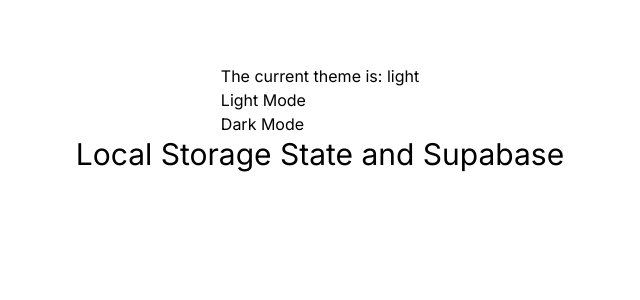
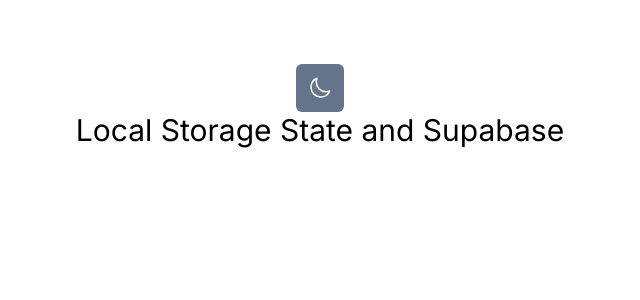
Before and after one commit to Ben888GitHub/nextjs-app-router-client-server, a Next.js app: page / in a window 1280 px wide. Shown: the top 300 px of the page, without its empty margins (320-960 px from the left). Built offline with nearby package versions, Linux system fonts and the light colour scheme.

Commit message:
set dynamic icons for theme mode

```diff
--- a/app/components/ThemeSwitcher.js
+++ b/app/components/ThemeSwitcher.js
@@ -16,15 +16,43 @@
 		return null;
 	}
 
+	const whichMode = resolvedTheme === 'dark' ? 'light' : 'dark';
+
 	return (
 		<div>
-			The current theme is: {resolvedTheme}
-			<br />
-			<button onClick={() => setTheme('light')}>Light Mode</button>
-			<br />
-			<button onClick={() => setTheme('dark')}>Dark Mode</button>
+			<button
+				className="bg-slate-500 p-3 text-lg rounded-md text-white"
+				onClick={() => setTheme(whichMode)}
+			>
+				<LightOrDark resolvedTheme={resolvedTheme} />
+			</button>
 		</div>
 	);
 };
 
 export default ThemeSwitcher;
+
+const LightOrDark = ({ resolvedTheme }) => (
+	<svg
+		xmlns="http://www.w3.org/2000/svg"
+		fill="none"
+		viewBox="0 0 24 24"
+		strokeWidth={1.5}
+		stroke="currentColor"
+		className="w-6 h-6"
+	>
+		{resolvedTheme === 'dark' ? (
+			<path
+				strokeLinecap="round"
+				strokeLinejoin="round"
+				d="M12 3v2.25m6.364.386l-1.591 1.591M21 12h-2.25m-.386 6.364l-1.591-1.591M12 18.75V21m-4.773-4.227l-1.591 1.591M5.25 12H3m4.227-4.773L5.636 5.636M15.75 12a3.75 3.75 0 11-7.5 0 3.75 3.75 0 017.5 0z"
+			/>
+		) : (
+			<path
+				strokeLinecap="round"
+				strokeLinejoin="round"
+				d="M21.752 15.002A9.718 9.718 0 0118 15.75c-5.385 0-9.75-4.365-9.75-9.75 0-1.33.266-2.597.748-3.752A9.753 9.753 0 003 11.25C3 16.635 7.365 21 12.75 21a9.753 9.753 0 009.002-5.998z"
+			/>
+		)}
+	</svg>
+);
--- a/app/providers.js
+++ b/app/providers.js
@@ -2,18 +2,18 @@
 
 import { ThemeProvider } from 'next-themes';
 
-import { useState, useEffect } from 'react';
+// import { useState, useEffect } from 'react';
 
 export default function Providers({ children }) {
-	const [mounted, setMounted] = useState(false);
+	// const [mounted, setMounted] = useState(false);
 
-	useEffect(() => {
-		setMounted(true);
-	}, []);
+	// useEffect(() => {
+	// 	setMounted(true);
+	// }, []);
 
-	if (!mounted) {
-		return <>{children}</>;
-	}
+	// if (!mounted) {
+	// 	return <>{children}</>;
+	// }
 
 	return <ThemeProvider attribute="class">{children}</ThemeProvider>;
 }
```
